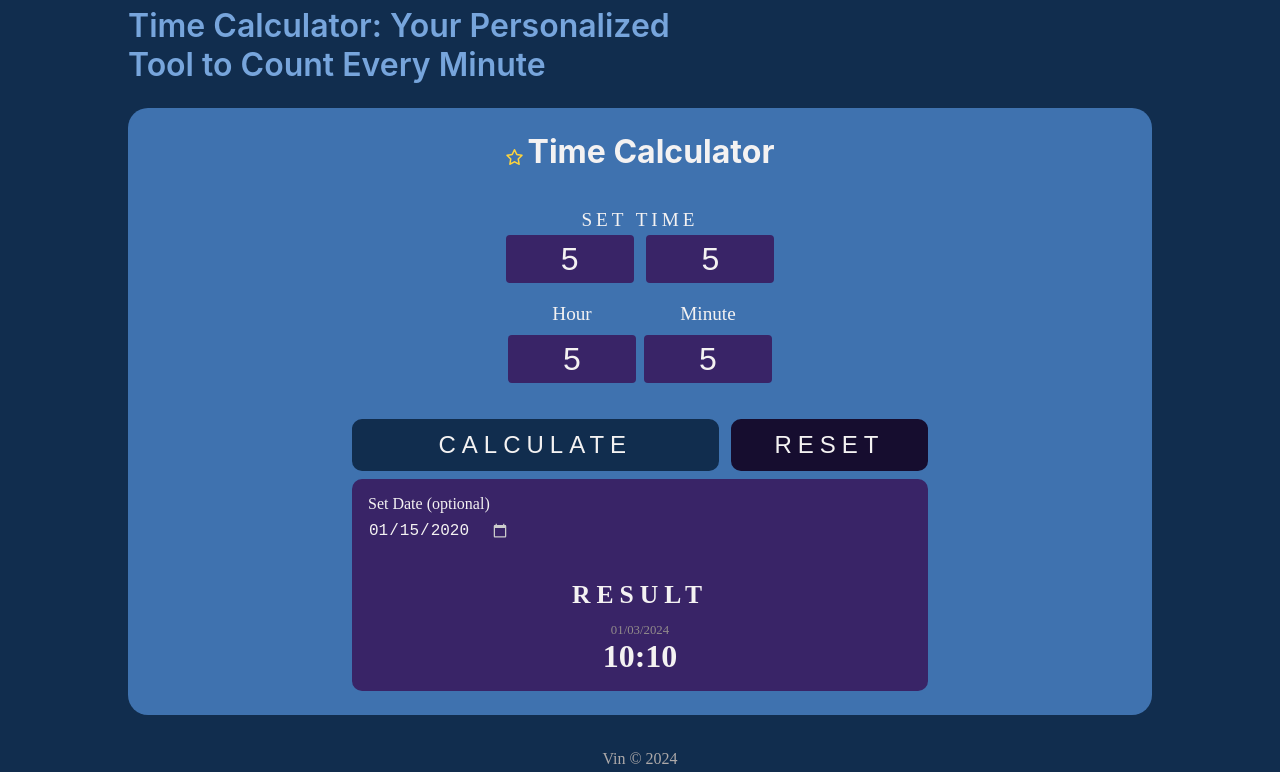
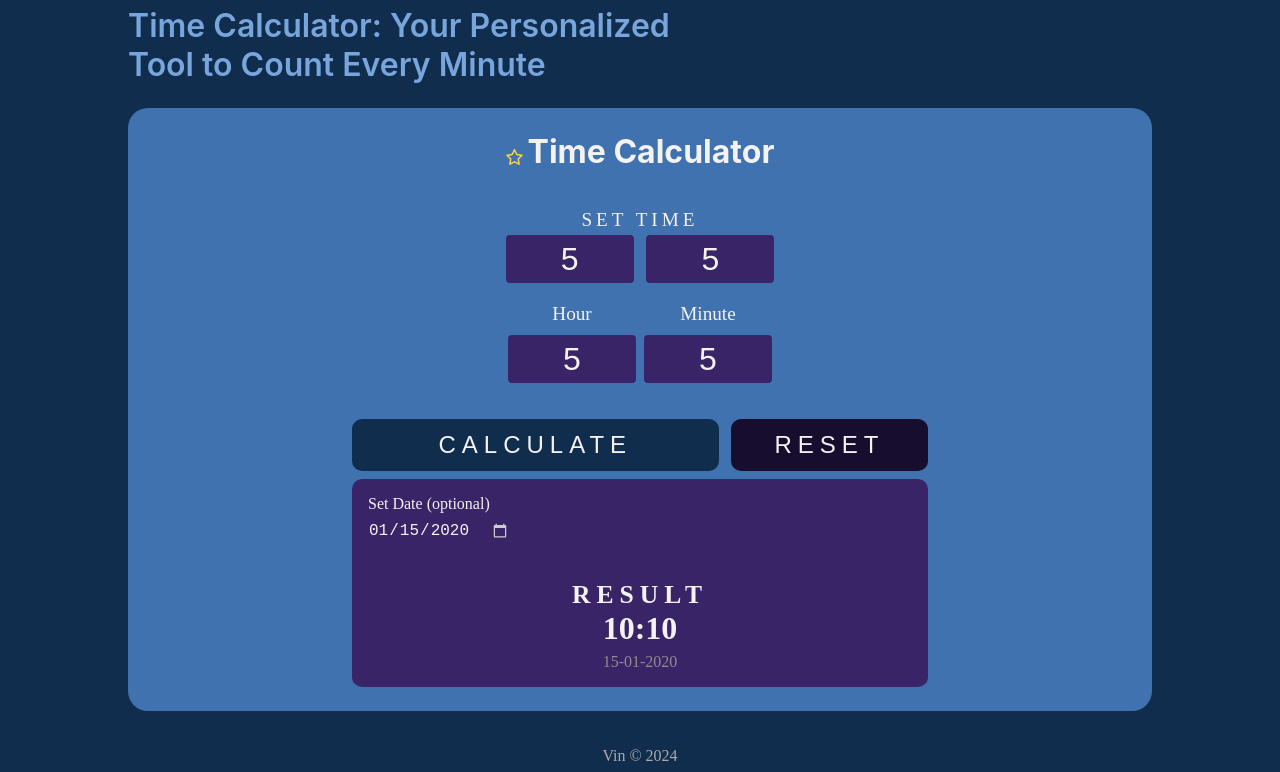
Before and after one commit to blueskye16/timeCalculator, a plain HTML site: page Project/time-calculator/index.html in a window 1280 px wide. Both pictures are taken after typing "5", "5", "5", "5", "2020-01-15" into the empty fields and a click on the button "CALCULATE". Shown: the part 82-854 px from the top of the page. Drawn offline with Linux system fonts and the light colour scheme.

Commit message:
mau benerin buat setelah kalkulasi, tgl yg beda

```diff
--- a/Project/time-calculator/assets/Javascript/script.js
+++ b/Project/time-calculator/assets/Javascript/script.js
@@ -5,21 +5,33 @@ const minuteInput = document.getElementById("minuteInput");
 const resultContainer = document.getElementById("resultContainer");
 const resultText = resultContainer.querySelector("h1");
 const dateResult = document.getElementById("dateResult");
+const dateInput = document.getElementById("dateInput");
+const exceedDay = document.getElementById("exceedDay");
+
+// dateResult.textContent = ""
 
 function setTime(startTime) {
-  startTime = startTime.padStart(5, "0");
-  const dateInput = document.getElementById("dateInput").value;
+  startTime = startTime.padStart(4, "0");
 
+  // const dateInputValue = dateInput.value;
   // Return a new Date object with the correct format
-  let dateToUse = dateInput ? new Date(dateInput) : new Date("01/01/2024");
-  return new Date(
-    `${dateToUse.getFullYear()}-${(dateToUse.getMonth() + 1)
-      .toString()
-      .padStart(2, "0")}-${dateToUse
-      .getDate()
-      .toString()
-      .padStart(2, "0")}T${startTime}`
-  );
+  // let dateToUse = dateInputValue
+  //   ? new Date(dateInputValue)
+  //   : new Date("01/01/2024");
+
+  dateToUse = dateInput.value ? new Date(dateInput.value) : new Date();
+
+  const dateYear = `${dateToUse.getFullYear()}`;
+  const dateMonth = `${(dateToUse.getMonth() + 1).toString().padStart(2, "0")}`;
+  const dateDay = `${dateToUse.getDate().toString().padStart(2, "0")}`;
+  dateResult.textContent = `${dateDay}-${dateMonth}-${dateYear}`;
+
+  const dateFormat = `${dateYear}-${dateMonth}-${dateDay}`;
+  // const dateFormat = `${dateToUse.getFullYear()}-${(dateToUse.getMonth() + 1)
+  //   .toString()
+  //   .padStart(2, "0")}-${dateToUse.getDate().toString().padStart(2, "0")}`;
+
+  return new Date(`${dateFormat}T${startTime}`);
 }
 
 function calculateHoursMinutes(startDate, hoursToAdd, minutesToAdd) {
@@ -33,16 +45,39 @@ function calculateHoursMinutes(startDate, hoursToAdd, minutesToAdd) {
   startDate.setHours(startDate.getHours() + hoursToAdd + additionalHours);
   startDate.setMinutes(totalMinutes % 60);
 
-  // Handle cases where startDate exceeds the current year
-  if (startDate.getFullYear() > new Date().getFullYear()) {
-    startDate.setFullYear(new Date().getFullYear());
-  }
-
   return {
     newHours: startDate.getHours(),
     newMinutes: startDate.getMinutes(),
   };
 }
+
+// function checkIfExceedsDay(startDate, calculatedDate) {
+//   // Calculate the difference in milliseconds between the dates
+//   const timeDifference = calculatedDate.getTime() - startDate.getTime();
+
+//   console.log("Time Difference (ms):", timeDifference);
+
+//   // Check if the difference is greater than 24 hours (in milliseconds)
+//   if (timeDifference > 24 * 60 * 60 * 1000) {
+//     // If it exceeds, display the calculated date and show the "exceedsDay" element
+//     const calculatedDateFormat = `${calculatedDate.getFullYear()}-${(
+//       calculatedDate.getMonth() + 1
+//     )
+//       .toString()
+//       .padStart(2, "0")}-${calculatedDate
+//       .getDate()
+//       .toString()
+//       .padStart(2, "0")}`;
+//     dateResult.textContent = calculatedDateFormat;
+//     exceedDay.style.display = "block";
+//     console.log("Exceeds Day:", calculatedDateFormat);
+//   } else {
+//     // If it doesn't exceed, hide the "exceedsDay" element and set a default date format
+//     exceedDay.style.display = "none";
+//     dateResult.textContent = "dd/mm/yyyy";
+//     console.log("Doesn't Exceed");
+//   }
+// }
 
 function storeTimeAndCalculate() {
   // Validate inputs (handle empty inputs and invalid values)
@@ -55,14 +90,39 @@ function storeTimeAndCalculate() {
     .toString()
     .padStart(2, "0")}`;
   let startDate = setTime(startTime);
-  console.log(startDate);
-  console.log(startTime);
+  // console.log(startDate);
+  // console.log(startTime);
+
+  // di console uda ngelebihin, gimana caranya itu. jadiin objek or somth else
 
   const combinedResult = calculateHoursMinutes(
     startDate,
     hoursToAdd,
     minutesToAdd
   );
+
+  const currentDate = `${startHour.toString().padStart(2, "0")}:${startMinute
+    .toString()
+    .padStart(2, "0")}`;
+
+  // const currentDate = new Date(dat);
+  const calculatedDate = new Date(startDate.getTime());
+  calculatedDate.setHours(combinedResult.newHours, combinedResult.newMinutes);
+  // console.log("-------------------")
+  // console.log(currentDate);
+  console.log(currentDate);
+  console.log(calculatedDate);
+
+  // Call the checkIfExceedsDay function
+  // checkIfExceedsDay(startDate, calculatedDate);
+  // if (currentDate !== calculatedDate) {
+  //   dateResult.textContent = `${calculatedDate.getDate().toString().padStart(2, "0")}`;
+  //   exceedDay.style.display = "block";
+  // } else {
+  //   dateResult.textContent = currentDate;
+  //   exceedDay.style.display = "none";
+  // }
+  // console.log(calculatedDate);
 
   // Display the result in any case
   resultText.textContent = `${combinedResult.newHours
@@ -84,4 +144,8 @@ document.getElementById("resetBtn").addEventListener("click", function () {
   hourInput.value = "";
   minuteInput.value = "";
   resultText.textContent = "00:00";
+  dateInput.value = "";
+  // document.getElementById("dateInput").value = ""; // kalo pake kaya gini jadi
+  dateResult.textContent = "dd/mm/yyyy";
+  exceedDay.style.display = "none";
 });
--- a/Project/time-calculator/assets/styles/styles.css
+++ b/Project/time-calculator/assets/styles/styles.css
@@ -245,10 +245,16 @@ input[type="date"]::-webkit-calendar-picker-indicator {
   margin-top: 1em;
 }
 
-#resultContainer > p:nth-child(4) {
+#dateResult {
   color: rgb(146, 139, 139);
-  font-size: 0.8rem;
-  margin-top: 1em;
+  font-size: 1rem;
+  margin-top: .4em;
+}
+
+#exceedDay {
+  color: red;
+  /* margin-top: .5rem; */
+  font-size: .8rem;
 }
 
 #resultContainer h1 {
--- a/Project/time-calculator/index.html
+++ b/Project/time-calculator/index.html
@@ -91,10 +91,12 @@
         </div>
         <div id="resultContainer">
           <p>Set Date (optional)</p>
-          <input type="date" id="dateInput"/>
+          <input type="date" id="dateInput" />
           <p>RESULT</p>
-          <p id="dateResult">01/03/2024</p>
           <h1>00:00</h1>
+          <p id="dateResult">dd/mm/yyyy</p>
+          <p id="exceedDay" style="display: none;">Exceeding day time</p>
+          <!-- <p id="exceedDay" style="display: none;">+ <span id="exceedDayNumber">1 </span>Day</p> -->
         </div>
       </section>
     </main>
```
